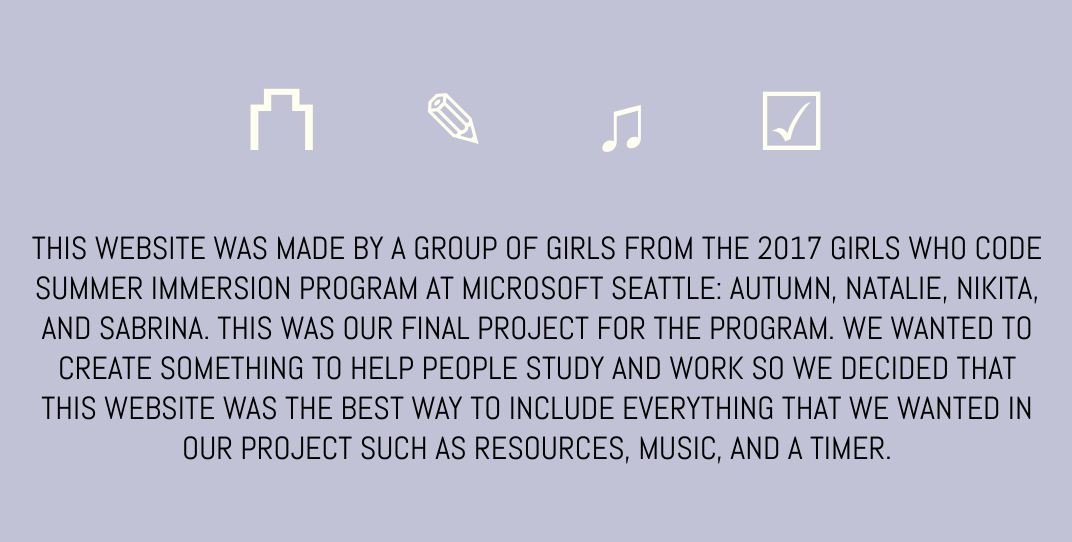
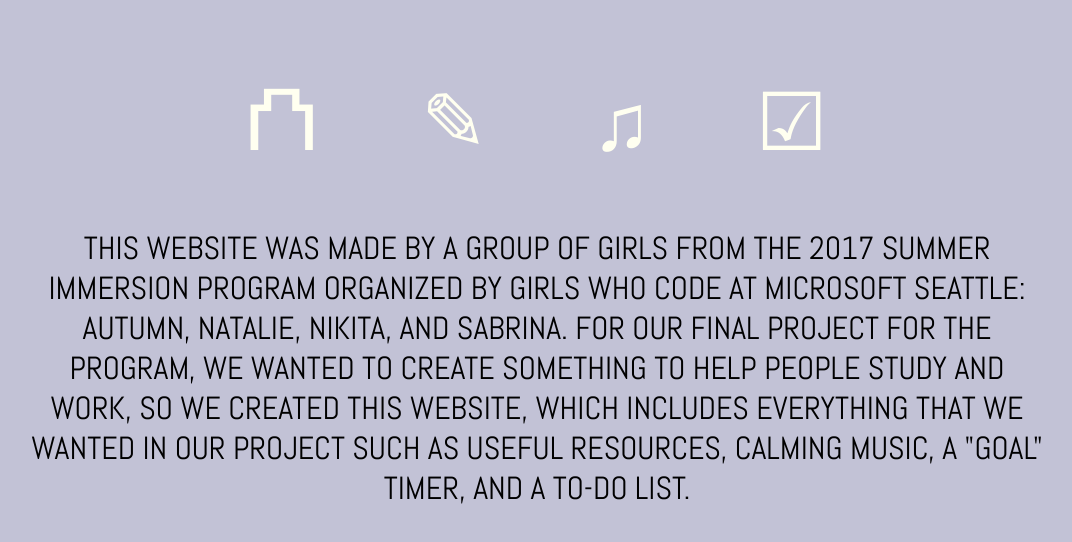
Before and after one commit to sann-sipmsft/sann-sipmsft.github.io, a plain HTML site: page about_us.html in a window 1280 px wide. Shown: the part 150-692 px from the top of the page, without its empty margins (103-1175 px from the left). Drawn offline with Linux system fonts and the light colour scheme.

Commit message:
changed the about us page slightly

```diff
--- a/about_us.html
+++ b/about_us.html
@@ -23,7 +23,7 @@
 
 <a class="one" href="resources.html">&#x2611;</a></p>
 
-<p style="text-align:center;font-family:Abel;color:solid black;font-size:200%;margin-left:125px;margin-right:125px;">THIS WEBSITE WAS MADE BY A GROUP OF GIRLS FROM THE 2017 GIRLS WHO CODE SUMMER IMMERSION PROGRAM AT MICROSOFT SEATTLE: AUTUMN, NATALIE, NIKITA, AND SABRINA. THIS WAS OUR FINAL PROJECT FOR THE PROGRAM. WE WANTED TO CREATE SOMETHING TO HELP PEOPLE STUDY AND WORK SO WE DECIDED THAT THIS WEBSITE WAS THE BEST WAY TO INCLUDE EVERYTHING THAT WE WANTED IN OUR PROJECT SUCH AS RESOURCES, MUSIC, AND A TIMER.</p>
+<p style="text-align:center;font-family:Abel;color:solid black;font-size:200%;margin-left:125px;margin-right:125px;">THIS WEBSITE WAS MADE BY A GROUP OF GIRLS FROM THE 2017 SUMMER IMMERSION PROGRAM ORGANIZED BY GIRLS WHO CODE AT MICROSOFT SEATTLE: AUTUMN, NATALIE, NIKITA, AND SABRINA. FOR OUR FINAL PROJECT FOR THE PROGRAM, WE WANTED TO CREATE SOMETHING TO HELP PEOPLE STUDY AND WORK, SO WE CREATED THIS WEBSITE, WHICH INCLUDES EVERYTHING THAT WE WANTED IN OUR PROJECT SUCH AS USEFUL RESOURCES, CALMING MUSIC, A "GOAL" TIMER, AND A TO-DO LIST.</p>
 
 
 </body>
```
